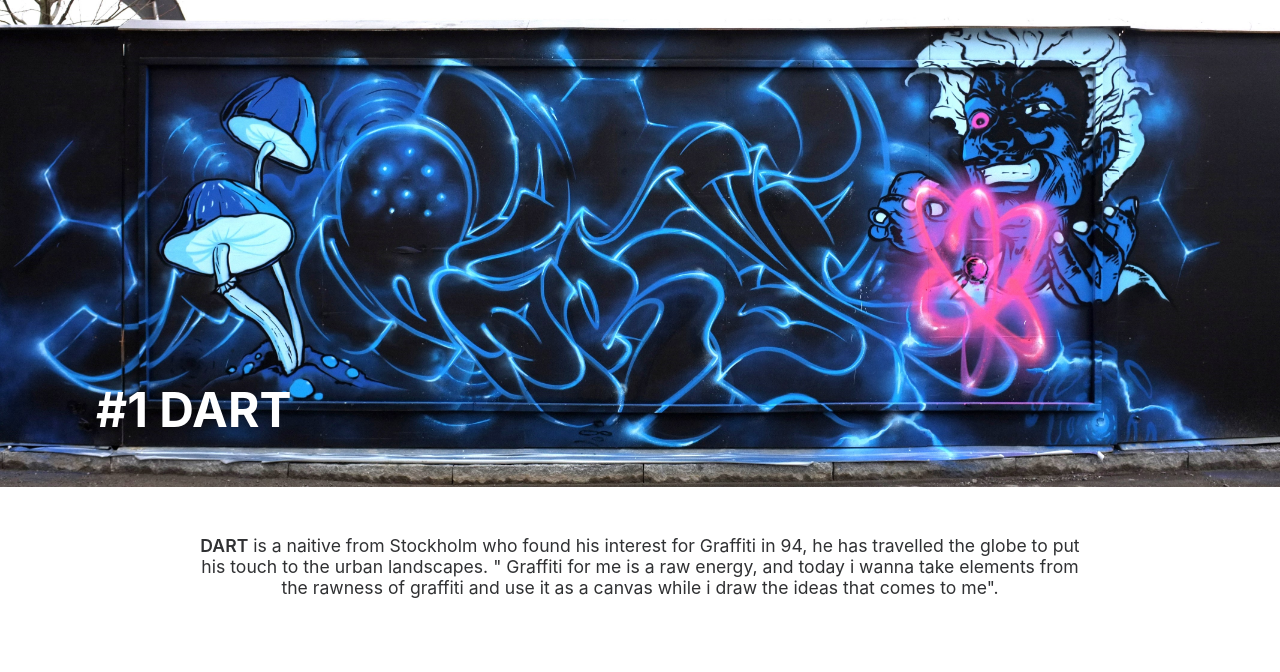
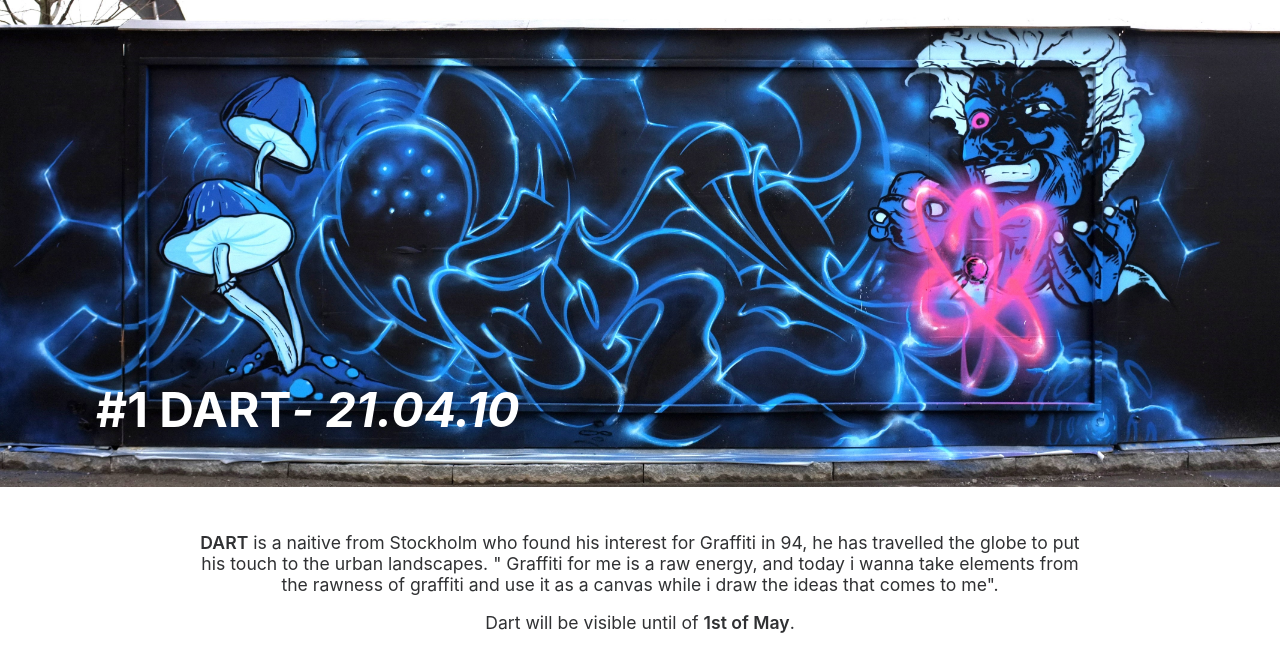
Before and after one commit to Eminerve/vaggen, a PHP site: page /monthly.php in a window 1280 px wide; the page is wider, and only the part inside the window is pictured. Shown: the part 107-779 px from the top of that part. Run offline with PHP 8.4, Linux system fonts and the light colour scheme.

Commit message:
changement date

```diff
--- a/index.php
+++ b/index.php
@@ -59,14 +59,14 @@
               <li><strong>The weekly</strong> wall which is used by artists who want to take their time to work on their composition.</li>
               <li><strong>The monthly</strong> wall is an open-air gallery which invites a new artist every month to paint the wall.</li>
             </ul>
-          </p>
+          </p><br>
 
-          <p>Curated by <a href="https://www.instagram.com/sprayit.collective/?hl=fr" target="_blank"><strong>Spray-it</strong></a> <br> Powered by <a href="https://konstjord.com/" target="_blank"><strong>Konstjord</strong></a> </p>
+          <p>Curated by <a href="https://www.instagram.com/sprayit.collective/?hl=fr" target="_blank"><strong>Spray-it</strong></a> powered by <a href="https://konstjord.com/" target="_blank"><strong>Konstjord</strong></a> </p>
       </div>
 
       <div class="opening">
         <h2>Opening</h2>
-        <p>Väggen invites you to come and visit! Opening artist is <strong>DART</strong> who will paint for us on <strong>April 10th</strong>. His artwork will be up for show until <strong>May 7th</strong>.  <br> <br><em>We hope that many people will come and visit us! Please keep distance and follow the Covid Restrictions.</em><br> <br>Address: <a href="https://www.google.com/search?q=Sickla+industriv%C3%A4g+6%2C+131+34+Nacka&sxsrf=ALeKk00j1Z4FIb-8SPe1u18T40A4YVOQPg%3A1617952895913&ei=fwBwYLmcN_KnrgSot7WACw&oq=Sickla+industriv%C3%A4g+6%2C+131+34+Nacka&gs_lcp=Cgdnd3Mtd2l6EANQ-qkEWPqpBGDCsARoAHACeACAAeQBiAGGA5IBBTAuMS4xmAEAoAECoAEBqgEHZ3dzLXdpesABAQ&sclient=gws-wiz&ved=0ahUKEwj51_6c0PDvAhXyk4sKHahbDbAQ4dUDCA0&uact=5" target="_blank"><strong>Sickla industriväg 6, 131 34 Nacka</strong></a> </p>
+        <p>Väggen invites you to come and visit! Opening artist is <strong>DART</strong> who will paint for us on <strong>April 10th</strong>. His artwork will be up for show until <strong>May 1st</strong>.  <br> <br><em>We hope that many people will come and visit us! Please keep distance and follow the Covid Restrictions.</em><br> <br>Address: <a href="https://www.google.com/search?q=Sickla+industriv%C3%A4g+6%2C+131+34+Nacka&sxsrf=ALeKk00j1Z4FIb-8SPe1u18T40A4YVOQPg%3A1617952895913&ei=fwBwYLmcN_KnrgSot7WACw&oq=Sickla+industriv%C3%A4g+6%2C+131+34+Nacka&gs_lcp=Cgdnd3Mtd2l6EANQ-qkEWPqpBGDCsARoAHACeACAAeQBiAGGA5IBBTAuMS4xmAEAoAECoAEBqgEHZ3dzLXdpesABAQ&sclient=gws-wiz&ved=0ahUKEwj51_6c0PDvAhXyk4sKHahbDbAQ4dUDCA0&uact=5" target="_blank"><strong>Sickla industriväg 6, 131 34 Nacka</strong></a> </p>
       </div>
 
     </div>
--- a/monthly.php
+++ b/monthly.php
@@ -20,12 +20,13 @@
 
     <div class="Banniere">
       <img class="Banniere-img" src="images-month\2021\1-Dart_1.jpg" alt="">
-      <span class="Banniere-txt">#1 DART</span>
+      <span class="Banniere-txt">#1 DART <em>- 21.04.10</em></span>
     </div>
 
     <div class="descriptif_artist-month">
     <p> <strong>DART</strong> is a naitive from Stockholm who found his interest for Graffiti in 94, he has travelled the globe to put his touch to the urban landscapes. " Graffiti for me is a raw energy, and today i wanna take elements from the rawness of graffiti and use it as a canvas while i draw the ideas that comes to me". </p>
-    </div>
+    <p>Dart will be visible until of <strong>1st of May</strong>.</p>
+</div>
 
   </body>
   <style media="screen">
@@ -76,6 +77,7 @@
     }
 
     .descriptif_artist-month{
+      padding-top: 1rem;
       width: 70%;
       text-align: center;
       align-content: center;
```
